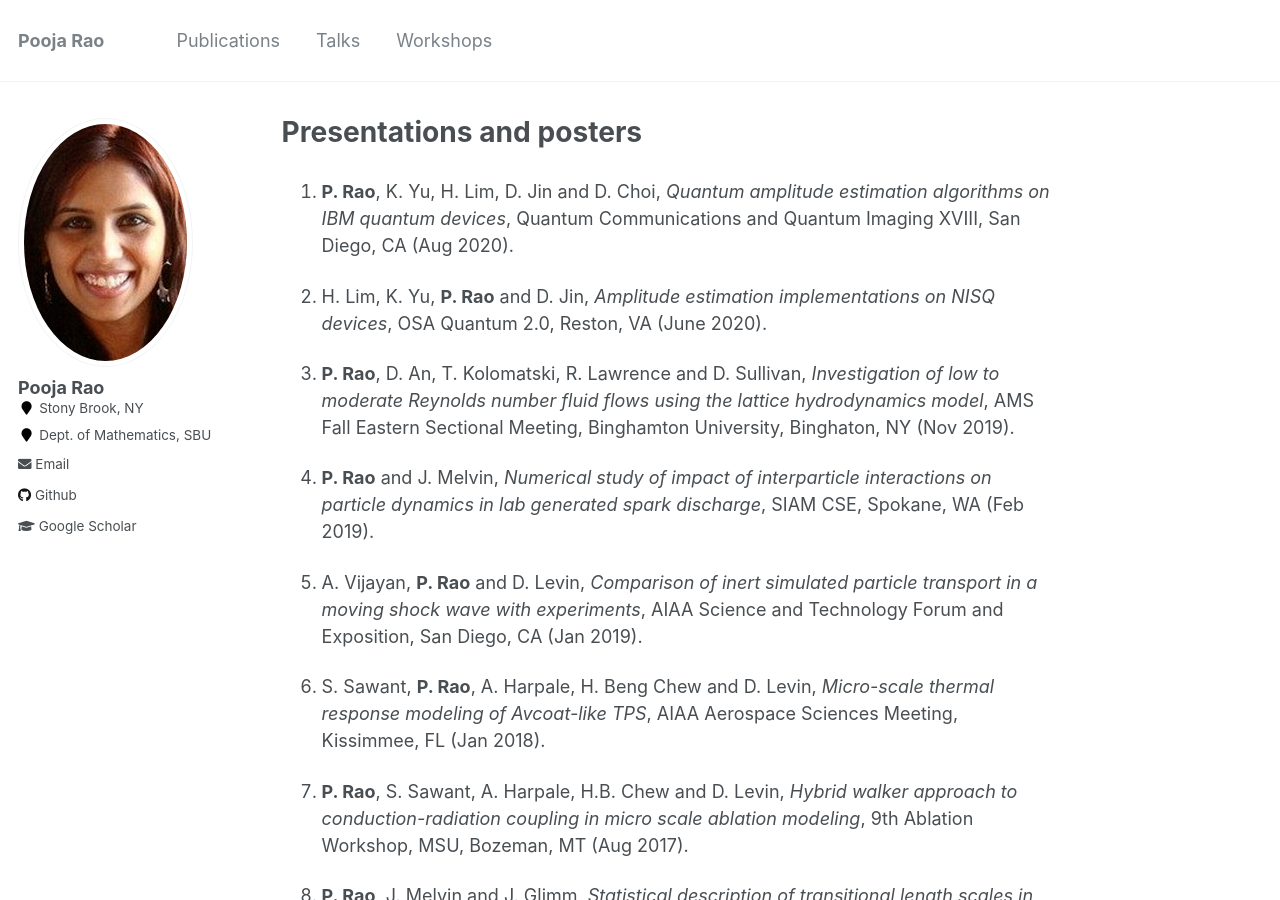
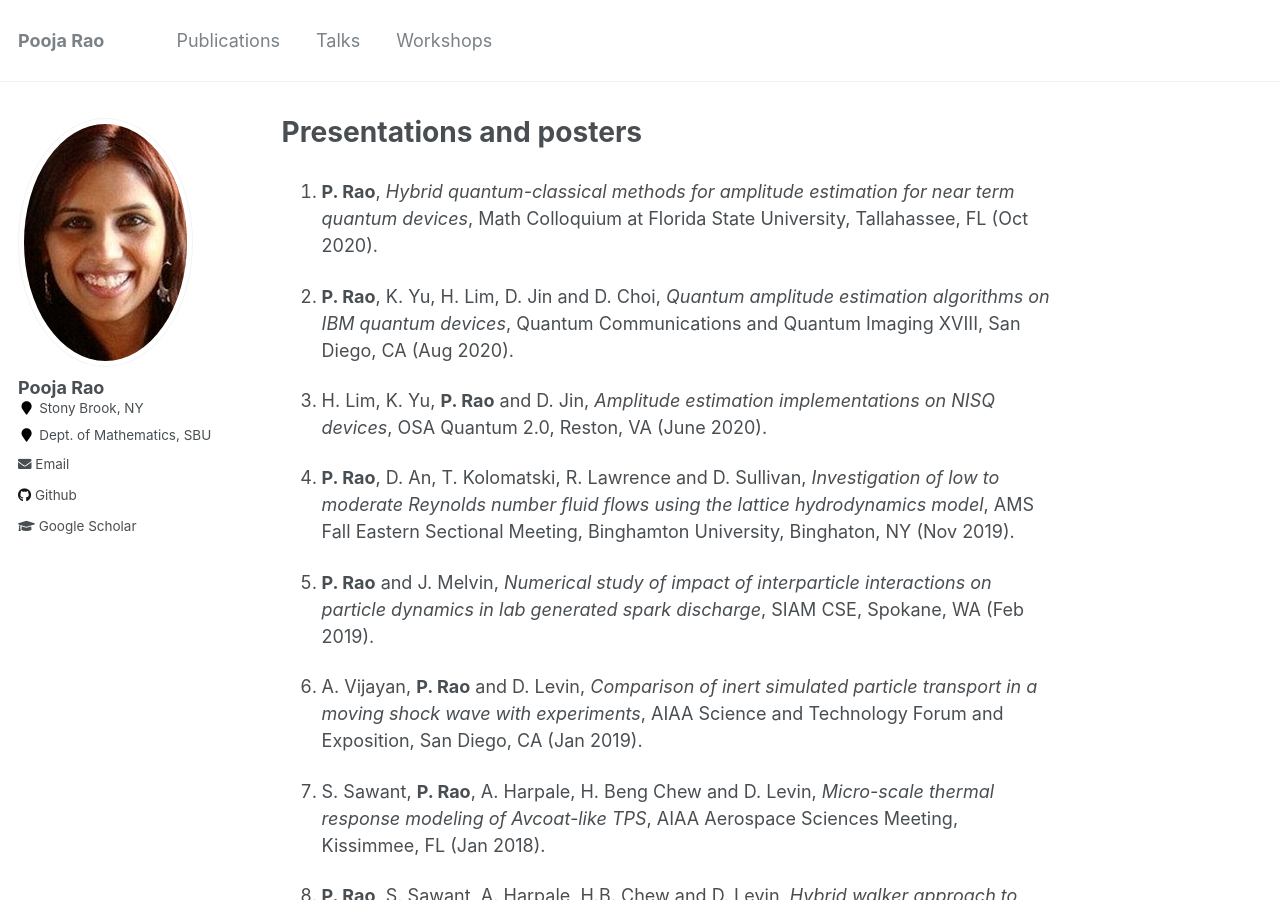
Before and after one commit to poojarao8/poojarao8.github.io, a Jekyll site: the page built from _pages/talks.md, in a window 1280 px wide and 900 px high. Built offline with Jekyll 4.4.1, drawn with Linux system fonts in a browser that asks for light colours.

Commit message:
Added the FSU talk

```diff
--- a/_pages/talks.md
+++ b/_pages/talks.md
@@ -3,6 +3,7 @@ title: "Presentations and posters"
 permalink: /talks/
 author_profile: true
 ---
+14. **P. Rao**, *Hybrid quantum-classical methods for amplitude estimation for near term quantum devices*, Math Colloquium at Florida State University, Tallahassee, FL (Oct 2020).
 
 14. **P. Rao**, K. Yu, H. Lim, D. Jin and D. Choi, *Quantum amplitude estimation algorithms on IBM quantum devices*, Quantum Communications and Quantum Imaging XVIII, San Diego, CA (Aug 2020).
 
```
